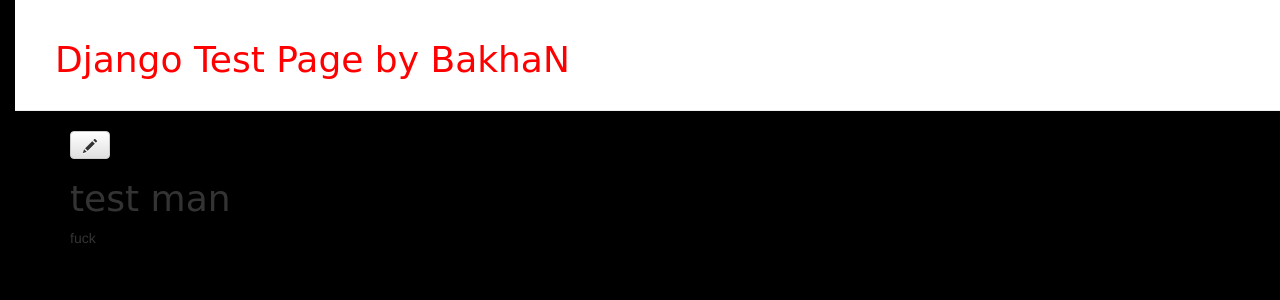
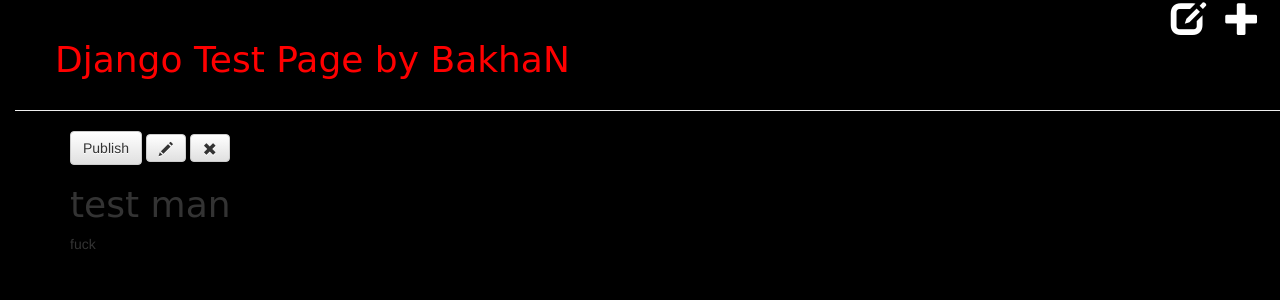
Before and after one commit to bakhanx/my-first-blog, a Django app: page /post/9/ in a window 1280 px wide. Shown: the top 300 px of the page. Run offline with Django 3.2, Linux system fonts and the light colour scheme; a user stored in the database is signed in; data comes from the database, SQL or seed files in the repository; both versions use the stored data as it was after the commit; some libraries are stand-ins or nearby versions.

Commit message:
Added my project imporved

```diff
--- a/blog/static/css/blog.css
+++ b/blog/static/css/blog.css
@@ -10,7 +10,7 @@
 }
 
 .page-header{
-  background-color : white;
+  background-color : black;
   margin-top : 0;
   padding : 20px 20px 20px 40px;
 }
--- a/blog/templates/blog/base.html
+++ b/blog/templates/blog/base.html
@@ -9,10 +9,13 @@
         {% if user.is_authenticated %}
         <a href="{% url 'post_new' %}" class="top-menu"><span class="glyphicon glyphicon-plus"></span></a>
         {% endif %}
+        {% if user.is_authenticated %}
+        <a href="{% url 'post_draft_list' %}" class="top-menu"><span class="glyphicon glyphicon-edit"></span></a>
+        {% endif %}
     </head>
     <body>
       <div class="page-header">
-          <h1><a href="/">Django Test Page by BakhaN</a></h1>
+          <h1><a href="\">Django Test Page by BakhaN</a></h1>
       </div>
       <div class="content container">
           <div class="row">
--- a/blog/templates/blog/post_detail.html
+++ b/blog/templates/blog/post_detail.html
@@ -3,12 +3,16 @@
 {% block content %}
     <div class="post">
         {% if post.published_date %}
-            <div class="date">
-                {{ post.published_date }}
-            </div>
-        {% endif %}
+          <div class="date">
+            {{ post.published_date }}
+          </div>
+            {% else %}
+            <a class="btn btn-default" href="{% url 'post_publish' pk=post.pk %}">Publish</a>
+            {% endif %}
+
         {% if user.is_authenticated %}
          <a class="btn btn-default" href="{% url 'post_edit' pk=post.pk %}"><span class="glyphicon glyphicon-pencil"></span></a>
+         <a class="btn btn-default" href="{% url 'post_remove' pk=post.pk %}"><span class="glyphicon glyphicon-remove"></span></a>
          {% endif %}
         <h1>{{ post.title }}</h1>
         <p>{{ post.text|linebreaksbr }}</p>
--- a/blog/urls.py
+++ b/blog/urls.py
@@ -6,4 +6,7 @@
     path('post/<int:pk>/', views.post_detail, name='post_detail'),
     path('post/new', views.post_new, name='post_new'),
     path('post/<int:pk>/edit/', views.post_edit, name='post_edit'),
+    path('draft/', views.post_draft_list, name='post_draft_list'),
+    path('post/<int:pk>/publish/', views.post_publish, name='post_publish'),
+    path('post/<int:pk>/remove/', views.post_remove, name='post_remove'),
 ]
--- a/blog/views.py
+++ b/blog/views.py
@@ -3,6 +3,7 @@
 from .models import Post
 from .forms import PostForm
 from django.shortcuts import redirect
+from django.contrib.auth.decorators import login_required
 
 def post_list(request):
     posts = Post.objects.filter(published_date__lte=timezone.now()).order_by('published_date')
@@ -12,19 +13,20 @@
     post = get_object_or_404(Post, pk=pk)
     return render(request, 'blog/post_detail.html', {'post':post})
 
+@login_required
 def post_new(request):
     if request.method == "POST":
         form = PostForm(request.POST)
         if form.is_valid():
             post = form.save(commit=False)
             post.author = request.user
-            post.published_date = timezone.now()
             post.save()
             return redirect('post_detail', pk=post.pk)
     else:
         form = PostForm()
     return render(request, 'blog/post_edit.html', {'form': form})
 
+@login_required
 def post_edit(request, pk):
     post = get_object_or_404(Post, pk=pk)
     if request.method == "POST":
@@ -32,9 +34,25 @@
         if form.is_valid():
             post = form.save(commit=False)
             post.author = request.user
-            post.published_date = timezone.now()
             post.save()
             return redirect('post_detail', pk=post.pk)
     else:
         form = PostForm(instance=post)
     return render(request, 'blog/post_edit.html', {'form': form})
+
+@login_required
+def post_draft_list(request):
+    posts = Post.objects.filter(published_date__isnull=True).order_by('created_date')
+    return render(request, 'blog/post_draft_list.html', {'posts': posts})
+
+@login_required
+def post_publish(request, pk):
+    post = get_object_or_404(Post, pk=pk)
+    post.publish()
+    return redirect('post_detail', pk=pk)
+
+@login_required
+def post_remove(request, pk):
+    post = get_object_or_404(Post, pk=pk)
+    post.delete()
+    return redirect('post_list')
```
Also changed, not shown: blog/templates/blog/post_draft_list.html (added, +11 -0 lines), db.sqlite3.
